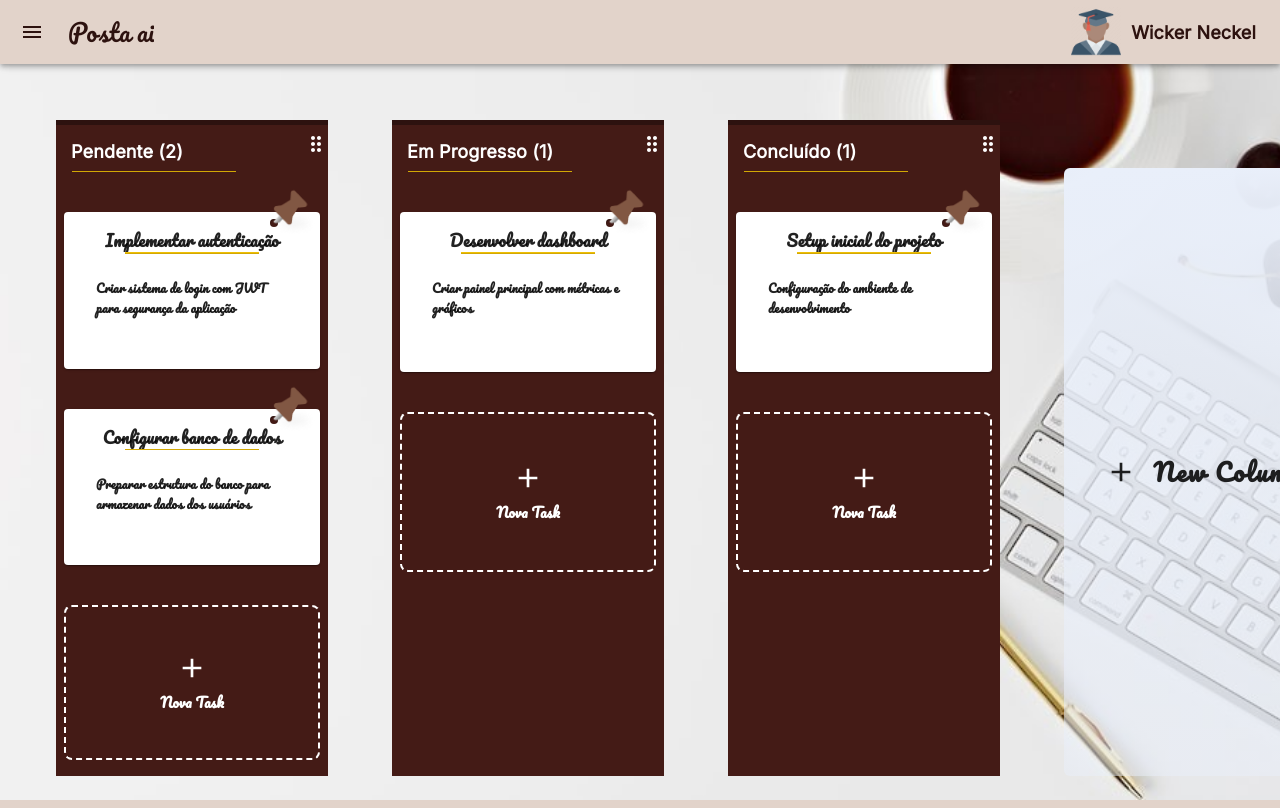
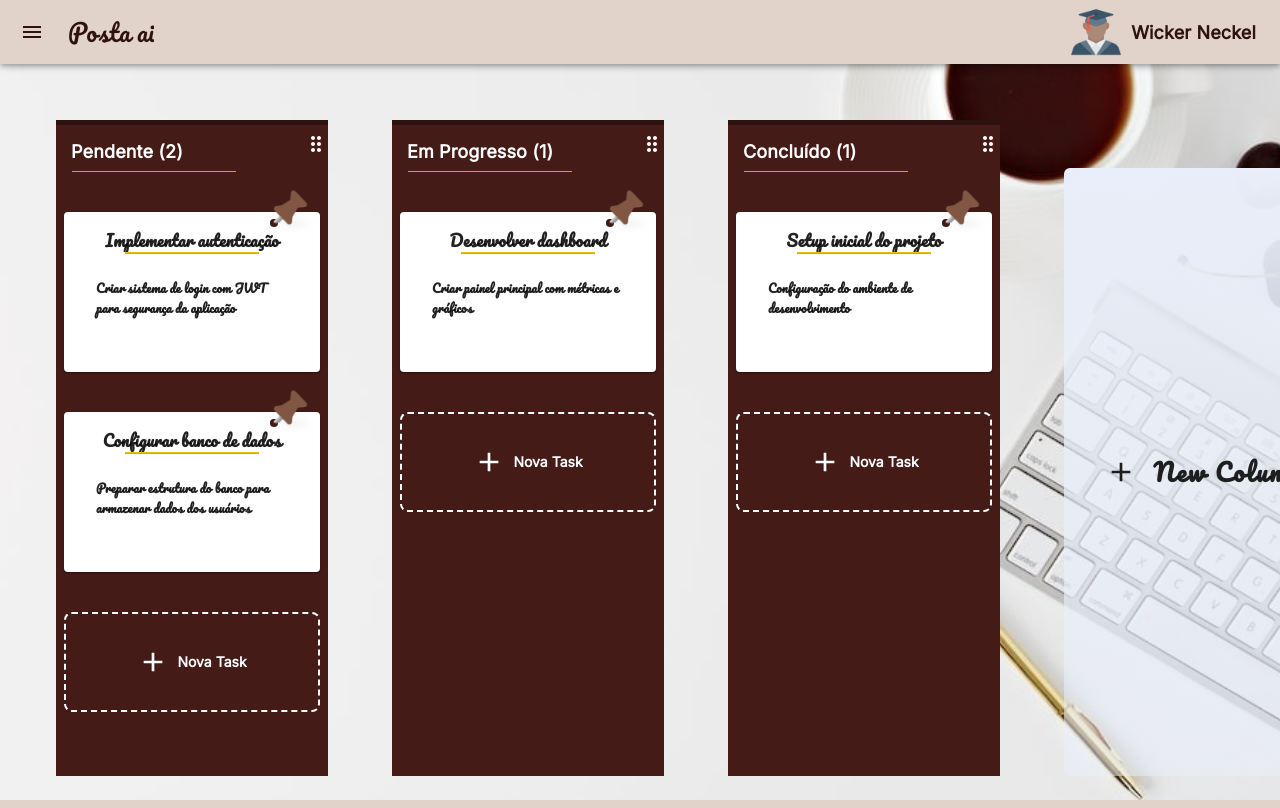
Before and after one commit to WilckerNeckel/posta.ai-frontend, a React (Vite) app: page / in a window 1280 px wide. Shown: the top 808 px of the page. Built offline with nearby package versions, Linux system fonts and the light colour scheme.

Commit message:
fix: fix botão de nova task

```diff
--- a/src/components/active-board-column/NewTaskButton.tsx
+++ b/src/components/active-board-column/NewTaskButton.tsx
@@ -82,7 +82,7 @@ export const NewTaskButton = ({ columnId, columnName }: Props) => {
       display="flex"
       alignItems="center"
       justifyContent="center"
-      height="160px"
+      height="100px"
       borderRadius="8px"
       mt={3}
       mb={2}
@@ -112,18 +112,19 @@ export const NewTaskButton = ({ columnId, columnName }: Props) => {
           display: "flex",
           alignItems: "center",
           justifyContent: "center",
+          textAlign: "center",
         }}
       >
         <Stack
+          direction="row"
           spacing={1}
           alignItems="center"
           justifyContent="center"
           className="new-task-button"
           sx={{
         transition: "color 0.2s ease-in-out",
-            // color: palette.accent.default,
         color: "white",
-
+        textAlign: "center",
           }}
         >
           <Add
@@ -132,6 +133,7 @@ export const NewTaskButton = ({ columnId, columnName }: Props) => {
         }}
           />
           <Typography
+        fontFamily={"inter"}
         variant="body2"
         fontWeight={600}
         color="inherit"
```
Lines whose indentation alone changed are shown as unchanged.
